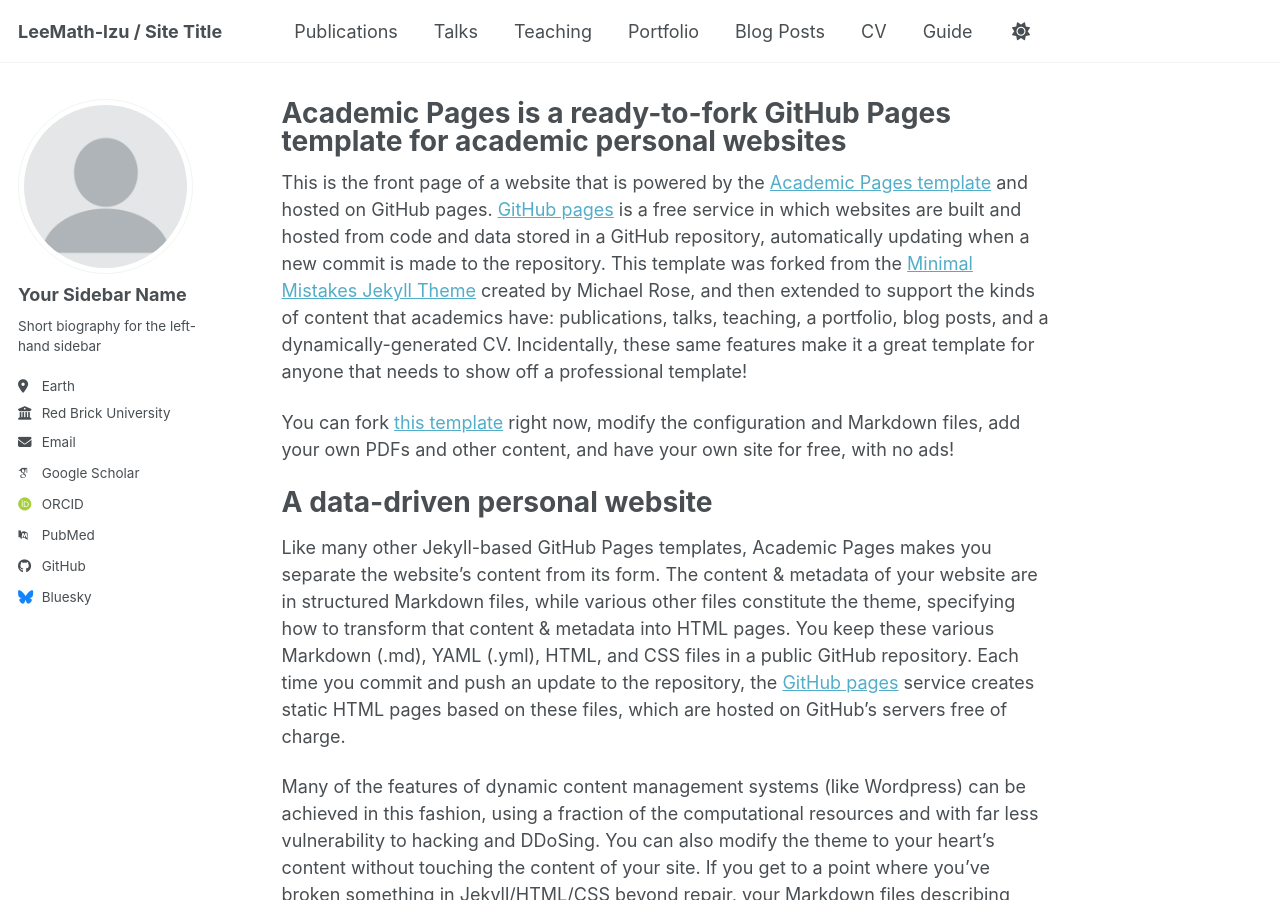
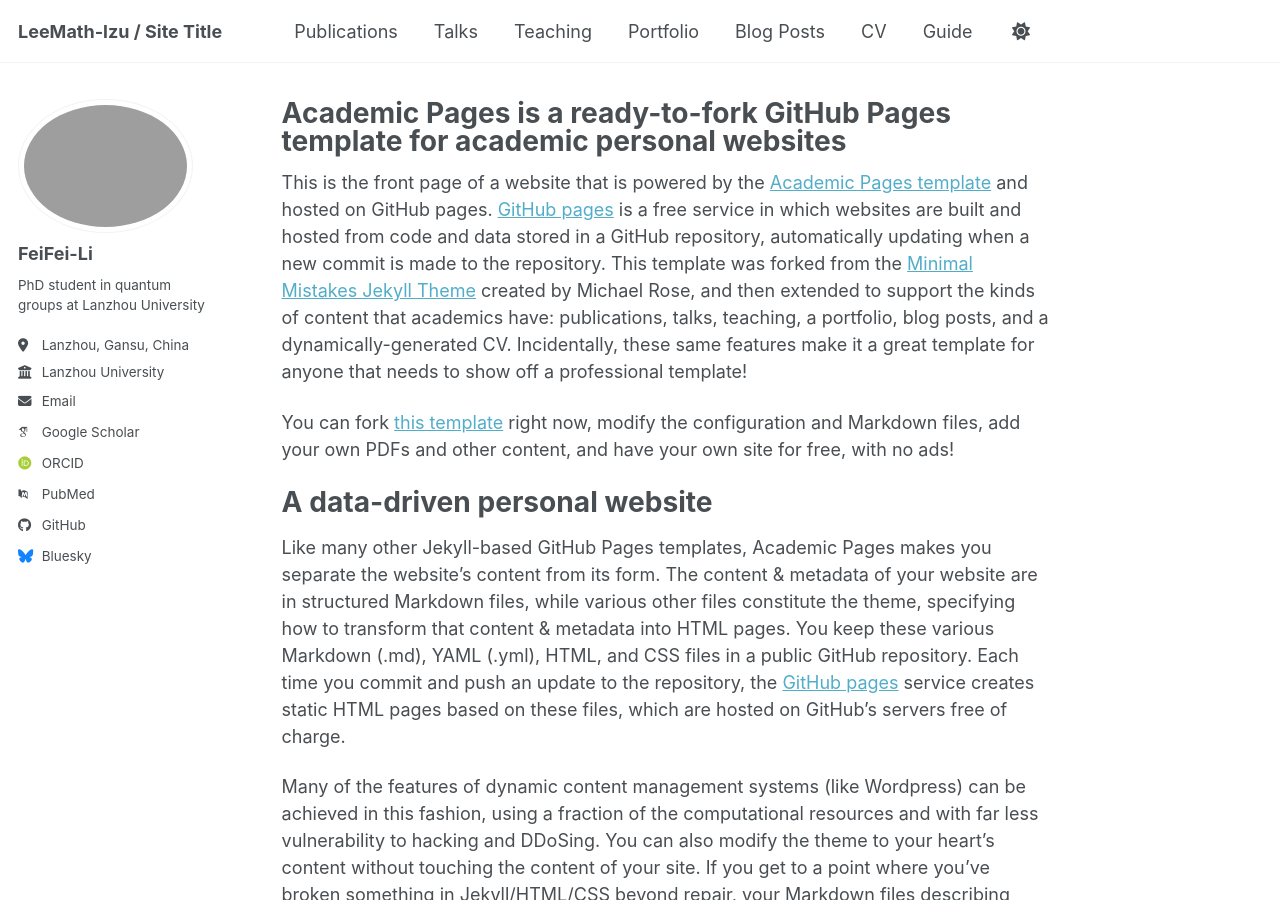
Before and after one commit to LeeMath-lzu/LeeMath-lzu.github.io, a Jekyll site: the page built from _pages/about.md, in a window 1280 px wide and 900 px high. Built offline with Jekyll 4.4.1, drawn with Linux system fonts in a browser that asks for light colours; some web fonts are replaced; a script bundle is joined from its source files by our own code; library files that are not in the unit come from our copies.

Commit message:
Update _config.yml

```diff
--- a/_config.yml
+++ b/_config.yml
@@ -23,14 +23,14 @@
 #               Additional customization can be done by editing /_includes/author-profile.html
 author:
   # Biographic information
-  avatar           : "profile.png"
-  name             : "Your Sidebar Name"
+  avatar           : "touxiang.png"
+  name             : "FeiFei-Li"
   pronouns         : # example: "she/her"
-  bio              : "Short biography for the left-hand sidebar"
-  location         : "Earth"
-  employer         : "Red Brick University"
+  bio              : "PhD student in quantum groups at Lanzhou University"
+  location         : "Lanzhou, Gansu, China"
+  employer         : "Lanzhou University"
   uri              : # URL
-  email            : "none@example.org"
+  email            : "liff2025@lzu.edu.cn"
 
   # Academic websites
   academia         : # URL
```
